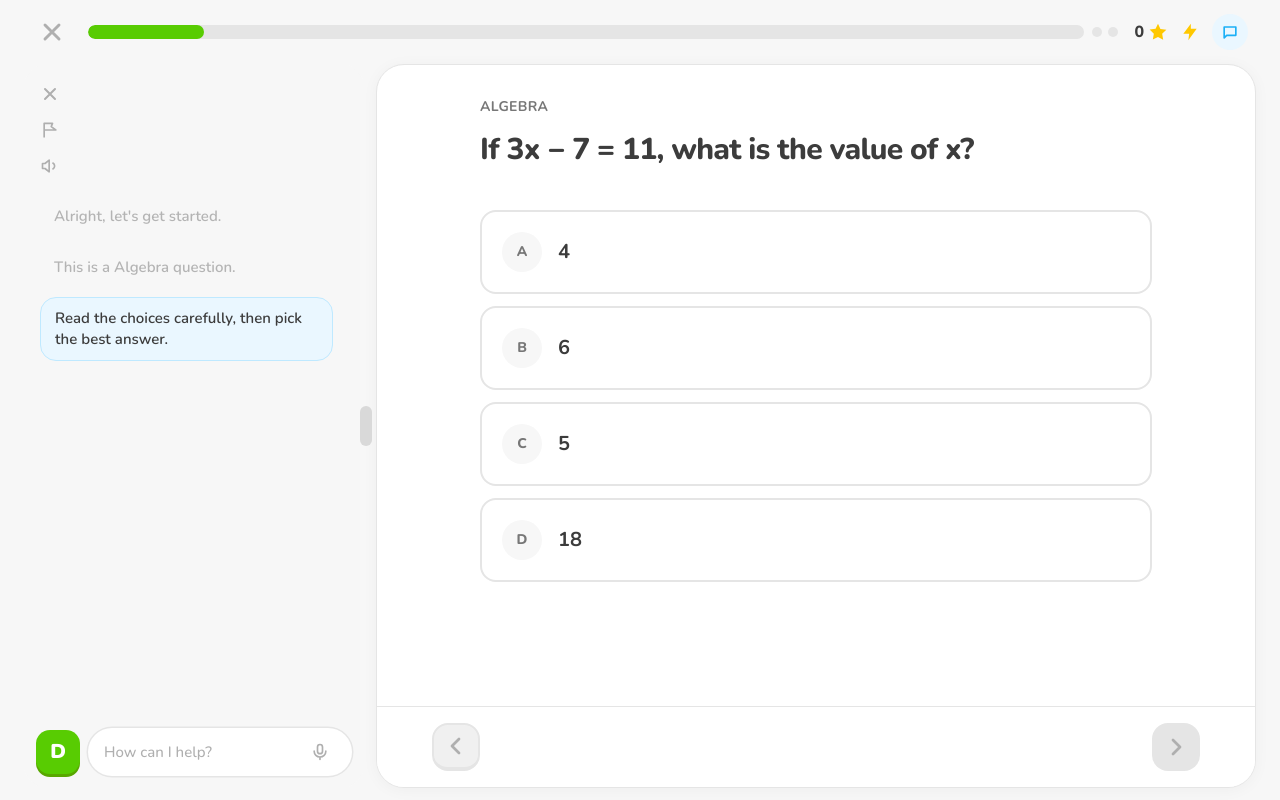
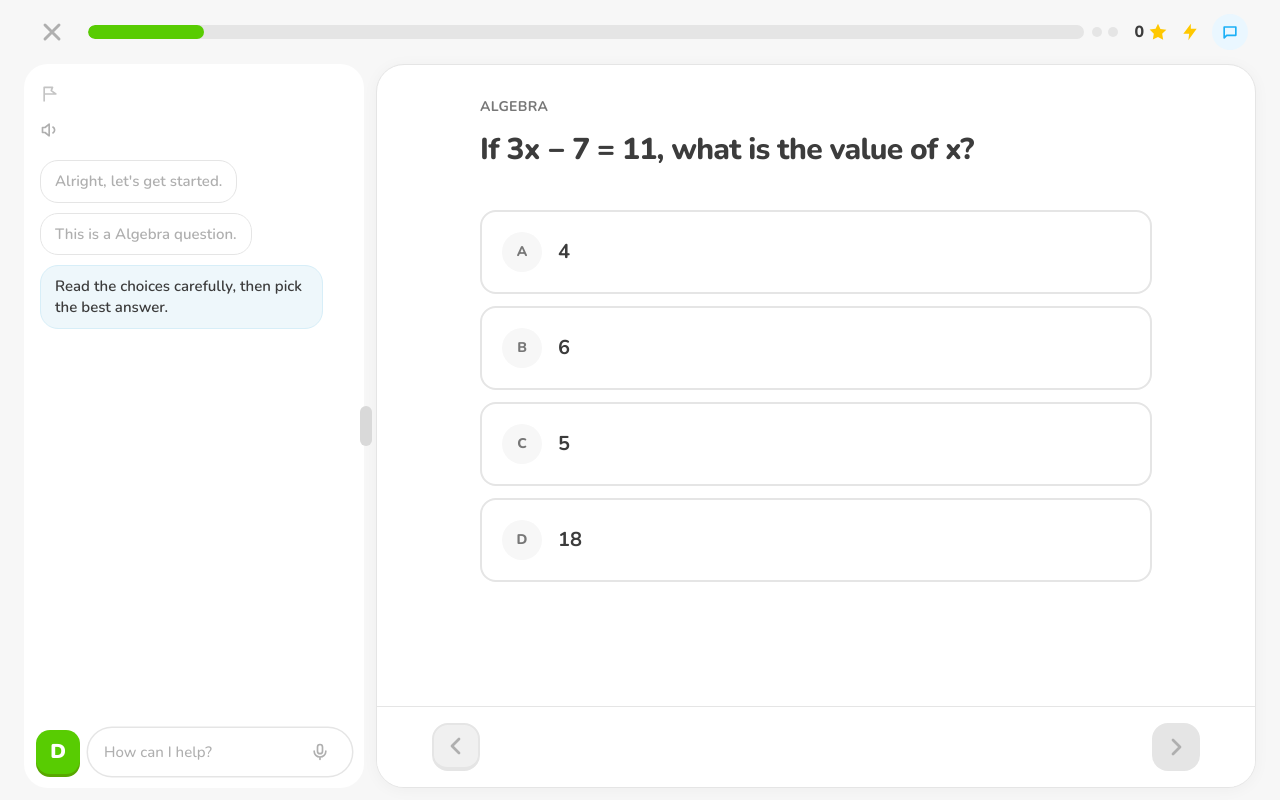
Before and after one commit to musaabMD/duolingo4TestPrep, a Next.js app: page /practice in a window 1280 px wide. Built offline with nearby package versions, Linux system fonts and the light colour scheme.

Commit message:
Restyle side chat bubbles to match Duolingo refs
White bordered bubbles, muted older text, highlighted latest
tutor message, right-aligned user replies, typing dots, and
flag/speaker header without the extra close X.

```diff
--- a/src/components/SideChat.tsx
+++ b/src/components/SideChat.tsx
@@ -63,13 +63,13 @@ function SideChatPanel({
   question,
   checked,
   isCorrect,
-  onClose,
   className = "",
-}: Omit<SideChatProps, "open">) {
+}: Omit<SideChatProps, "open" | "onClose">) {
   const [messages, setMessages] = useState<ChatMessage[]>(() =>
     starterMessages(question),
   );
   const [draft, setDraft] = useState("");
+  const [typing, setTyping] = useState(false);
   const bottomRef = useRef<HTMLDivElement>(null);
   const lastResultKey = useRef<string | null>(null);
 
@@ -81,83 +81,83 @@ function SideChatPanel({
     const text = isCorrect
       ? `Correct! ${question.explanation}`
       : `Not quite. ${question.explanation}`;
+    setTyping(true);
     const id = window.setTimeout(() => {
+      setTyping(false);
       setMessages((prev) => [
         ...prev,
         { id: `${key}-${Date.now()}`, role: "tutor", text },
       ]);
-    }, 0);
+    }, 450);
     return () => window.clearTimeout(id);
   }, [checked, isCorrect, question.explanation, question.id]);
 
   useEffect(() => {
     bottomRef.current?.scrollIntoView({ behavior: "smooth" });
-  }, [messages]);
+  }, [messages, typing]);
 
   function send() {
     const trimmed = draft.trim();
-    if (!trimmed) return;
+    if (!trimmed || typing) return;
     setMessages((prev) => [
       ...prev,
       { id: `user-${Date.now()}`, role: "user", text: trimmed },
-      {
-        id: `tutor-${Date.now()}`,
-        role: "tutor",
-        text: tutorReply(trimmed, question, checked),
-      },
     ]);
     setDraft("");
+    setTyping(true);
+    window.setTimeout(() => {
+      setTyping(false);
+      setMessages((prev) => [
+        ...prev,
+        {
+          id: `tutor-${Date.now()}`,
+          role: "tutor",
+          text: tutorReply(trimmed, question, checked),
+        },
+      ]);
+    }, 500);
   }
 
-  const lastIndex = messages.length - 1;
+  const lastTutorIndex = messages.reduce(
+    (acc, message, i) => (message.role === "tutor" ? i : acc),
+    -1,
+  );
 
   return (
     <aside
-      className={`relative flex h-full min-h-0 w-full flex-col overflow-hidden bg-[#f7f7f7] ${className}`}
+      className={`relative flex h-full min-h-0 w-full flex-col overflow-hidden bg-white ${className}`}
     >
-      <div className="flex items-start gap-1 px-2 pt-3">
+      <div className="flex items-start px-2 pt-3">
         <div className="flex flex-col">
-          {onClose && (
-            <button
-              type="button"
-              onClick={onClose}
-              aria-label="Close chat"
-              className="grid h-9 w-9 place-items-center rounded-xl text-[#afafaf] hover:bg-white"
-            >
-              <svg viewBox="0 0 24 24" className="h-5 w-5" fill="none" stroke="currentColor" strokeWidth="2.4">
-                <path d="M6 6l12 12M18 6L6 18" strokeLinecap="round" />
-              </svg>
-            </button>
-          )}
           <button
             type="button"
             aria-label="Flag question"
-            className="grid h-9 w-9 place-items-center rounded-full text-[#afafaf] hover:bg-white"
+            className="grid h-9 w-9 place-items-center rounded-full text-[#c4c4c4] hover:bg-[var(--surface)] hover:text-[var(--muted)]"
           >
             <svg viewBox="0 0 24 24" className="h-5 w-5" fill="none" stroke="currentColor" strokeWidth="2">
               <path d="M5 21V4h10l-1.5 4L19 12H5" strokeLinejoin="round" />
             </svg>
           </button>
-          <VoiceMenu />
+          <VoiceMenu iconClassName="hover:bg-[var(--surface)]" />
         </div>
       </div>
 
       <div className="flex flex-1 flex-col gap-2.5 overflow-y-auto px-4 py-3">
         {messages.map((message, i) => {
-          const isLatest = i === lastIndex;
           const isUser = message.role === "user";
+          const isActiveTutor = !isUser && i === lastTutorIndex && !typing;
           return (
             <div
               key={message.id}
               className={`flex ${isUser ? "justify-end" : "justify-start"}`}
             >
               <div
-                className={`max-w-[95%] rounded-2xl px-3.5 py-2.5 text-[15px] font-semibold leading-snug ${
+                className={`max-w-[92%] rounded-[18px] border px-3.5 py-2.5 text-[15px] font-semibold leading-snug ${
                   isUser
-                    ? "bg-[#1cb0f6] text-white"
-                    : isLatest
-                      ? "border border-[#bfe9ff] bg-[#eaf7ff] text-[var(--ink)]"
-                      : "text-[#b4b4b4]"
+                    ? "border-[#e5e5e5] bg-white text-[#afafaf]"
+                    : isActiveTutor
+                      ? "border-[#d7eef8] bg-[#eef7fb] text-[var(--ink)]"
+                      : "border-[#e5e5e5] bg-white text-[#afafaf]"
                 }`}
               >
                 {message.text}
@@ -165,6 +165,20 @@ function SideChatPanel({
             </div>
           );
         })}
+        {typing && (
+          <div className="flex justify-start">
+            <div
+              aria-label="Tutor is typing"
+              className="rounded-[18px] border border-[#e5e5e5] bg-white px-4 py-3 text-[#afafaf]"
+            >
+              <span className="inline-flex gap-1">
+                <span className="h-1.5 w-1.5 animate-pulse rounded-full bg-[#c4c4c4]" />
+                <span className="h-1.5 w-1.5 animate-pulse rounded-full bg-[#c4c4c4] [animation-delay:150ms]" />
+                <span className="h-1.5 w-1.5 animate-pulse rounded-full bg-[#c4c4c4] [animation-delay:300ms]" />
+              </span>
+            </div>
+          </div>
+        )}
         <div ref={bottomRef} />
       </div>
 
@@ -222,7 +236,6 @@ export function SideChat({
   checked,
   isCorrect,
   open,
-  onClose,
   className = "",
 }: SideChatProps) {
   if (!open) return null;
@@ -233,7 +246,6 @@ export function SideChat({
       question={question}
       checked={checked}
       isCorrect={isCorrect}
-      onClose={onClose}
       className={className}
     />
   );
```
